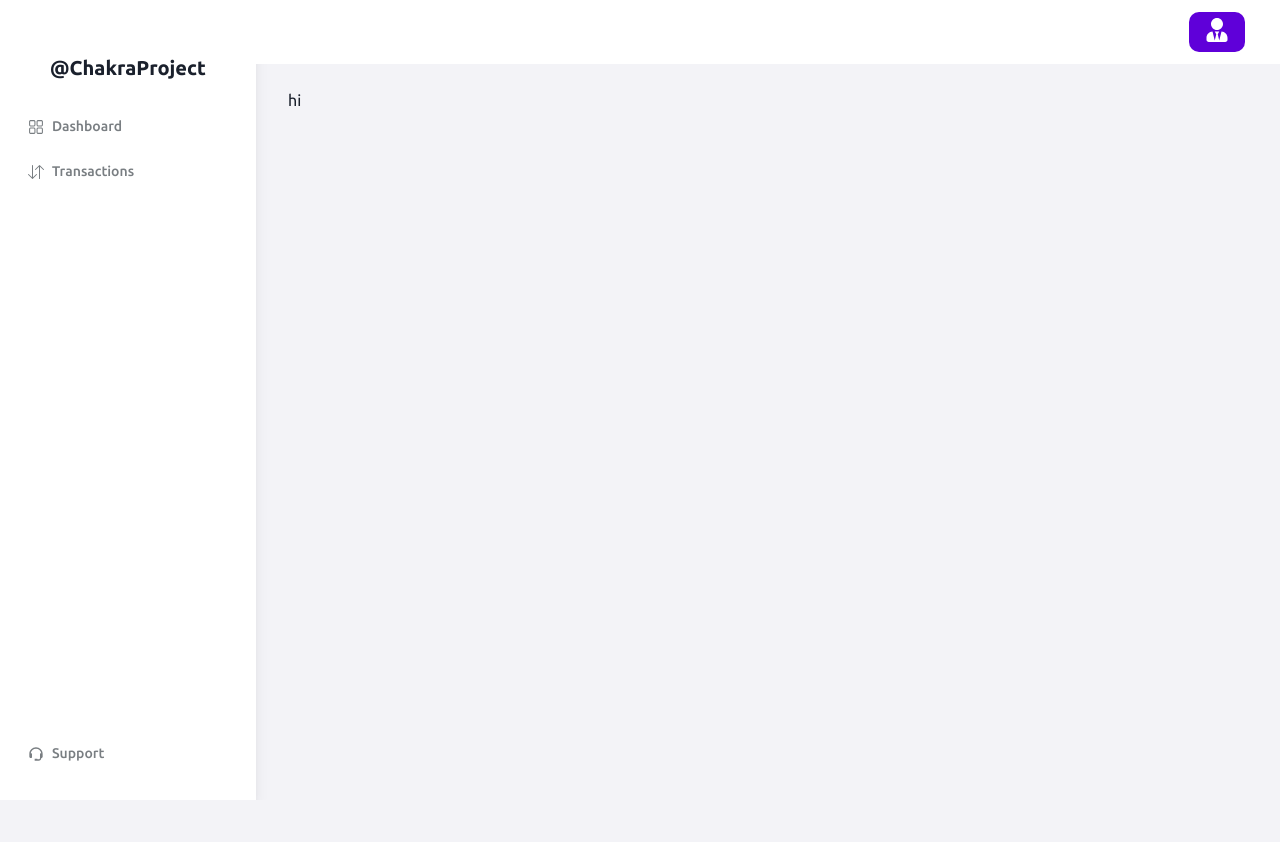
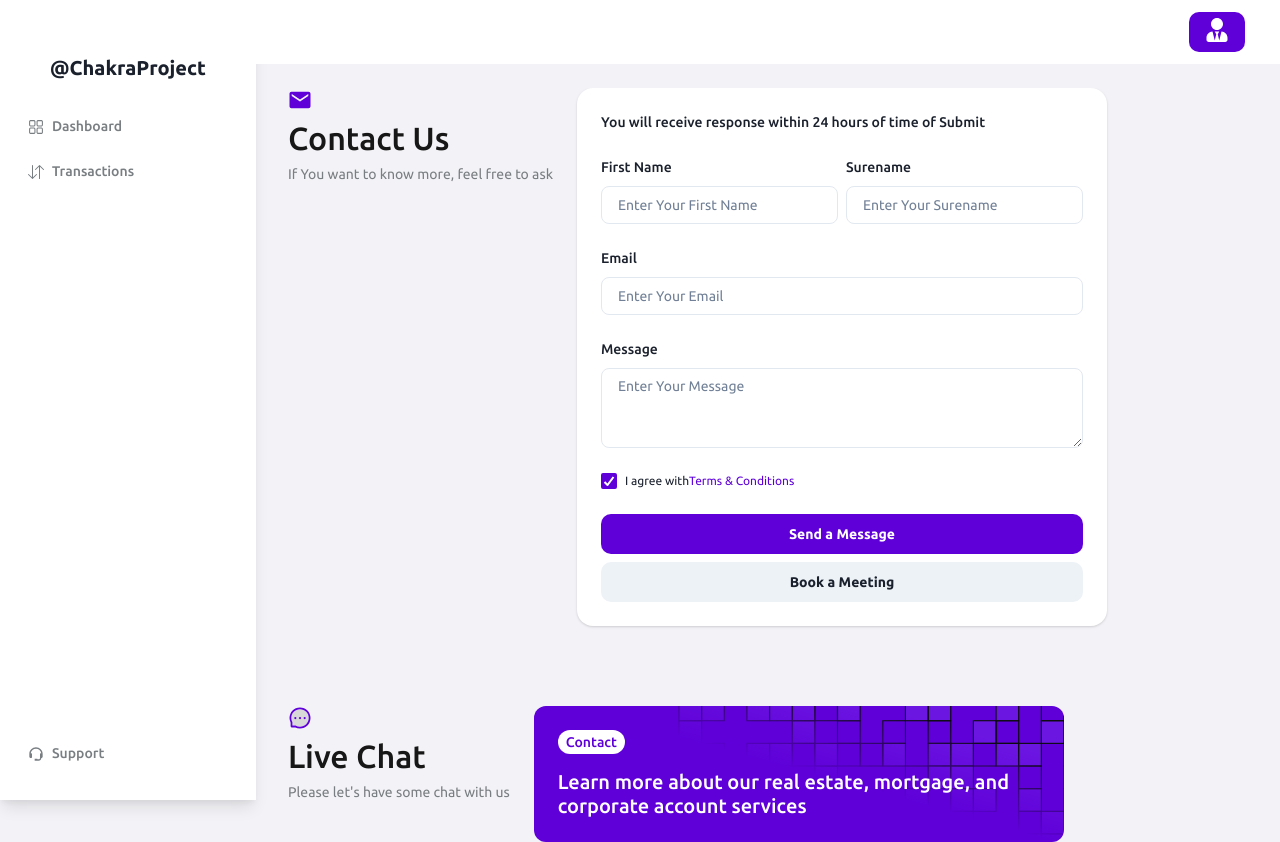
Before and after one commit to INTESARSHAWON/Crypto-Dashboard-using-React-Chakra-UI, a React (Vite) app: page /support in a window 1280 px wide. Before the commit the page ends 800 px from the top, so only its background shows below. Built offline with nearby package versions, Linux system fonts and the light colour scheme.

Commit message:
Support Page

```diff
--- a/src/pages/Support/Support.jsx
+++ b/src/pages/Support/Support.jsx
@@ -1,9 +1,29 @@
-import DashboardLayout from "../../components/DashboardLayout"
+import DashboardLayout from "../../components/DashboardLayout";
+import ContactCard from "./components/ContactCard";
+import SupportCard from "./components/SupportCard";
+import { IoMdMail } from "react-icons/io";
+import { AiTwotoneMessage } from "react-icons/ai";
+import InfoCard from "../Dashboard/components/InfoCard";
+import { Stack } from "@chakra-ui/react";
 
 const Support = () => {
   return (
     <DashboardLayout>
-      <>hi</>
+      <Stack spacing="80px">
+        <SupportCard
+          leftComponent={<ContactCard/>} title="Contact Us" text="If You want to know more, feel free to ask"
+          icon= {IoMdMail}
+        />
+        <SupportCard
+          leftComponent={<InfoCard imgUrl="/grid_bg.svg"
+              text="Learn more about our real estate, mortgage, and corporate account services"
+              tagText="Contact"
+              inverted={true}/>}
+
+         title="Live Chat" text="Please let's have some chat with us"
+         icon= {AiTwotoneMessage}
+        />
+        </Stack>
     </DashboardLayout>
   )
 }
--- /dev/null
+++ b/src/pages/Support/components/ContactCard.jsx
@@ -0,0 +1,48 @@
+import { Box, Button, Card, Checkbox, FormControl, FormLabel, HStack, Input, Stack, Text, Textarea } from "@chakra-ui/react"
+
+const ContactCard = () => {
+  return (
+    <Card p="6" borderRadius="1rem" flexGrow={1}>
+    <Stack spacing={6}>
+      <Text fontWeight="medium" fontSize="sm">
+          You will receive response within 24 hours of time of Submit
+      </Text>
+
+      <HStack flexDir={{
+                base: "column",
+                md: "row",
+              }}>
+        <FormControl>
+          <FormLabel>First Name</FormLabel>
+          <Input placeholder="Enter Your First Name" />
+        </FormControl>
+        <FormControl>
+          <FormLabel>Surename</FormLabel>
+          <Input placeholder="Enter Your Surename" />
+        </FormControl>
+      </HStack>
+      <FormControl>
+          <FormLabel>Email</FormLabel>
+          <Input type="email" placeholder="Enter Your Email" />
+      </FormControl>
+
+      <FormControl>
+          <FormLabel>Message</FormLabel>
+          <Textarea placeholder="Enter Your Message" />
+     </FormControl>
+      <Checkbox defaultChecked>
+        <Text fontSize="xs">
+          I agree with
+          <Box as="span" color="p.purple">Terms & Conditions</Box>
+        </Text>
+     </Checkbox>
+      <Stack>
+          <Button fontSize="sm">Send a Message</Button>
+          <Button fontSize="sm" colorScheme="gray">Book a Meeting</Button>
+      </Stack>
+      </Stack>
+  </Card>
+  )
+}
+
+export default ContactCard
--- /dev/null
+++ b/src/pages/Support/components/SupportCard.jsx
@@ -0,0 +1,22 @@
+import { Box, Flex, Icon, Stack, Text } from "@chakra-ui/react"
+
+const SupportCard = ({leftComponent, icon, title, text}) => {
+  return (
+    <Flex gap={6} flexDir={{
+      base: "column",
+      xl: "row",
+    }}>
+      <Stack maxW="24rem">
+        <Icon as={icon} boxSize={6} color="p.purple"/>
+        <Text as="h1" textStyle="h1" fontWeight="medium">{title}</Text>
+        <Text fontSize="sm" color="black.60">{text}</Text>
+      </Stack>
+
+      <Box  maxW="530px" w="full">
+        {leftComponent}
+      </Box>
+    </Flex>
+  )
+}
+
+export default SupportCard
```
